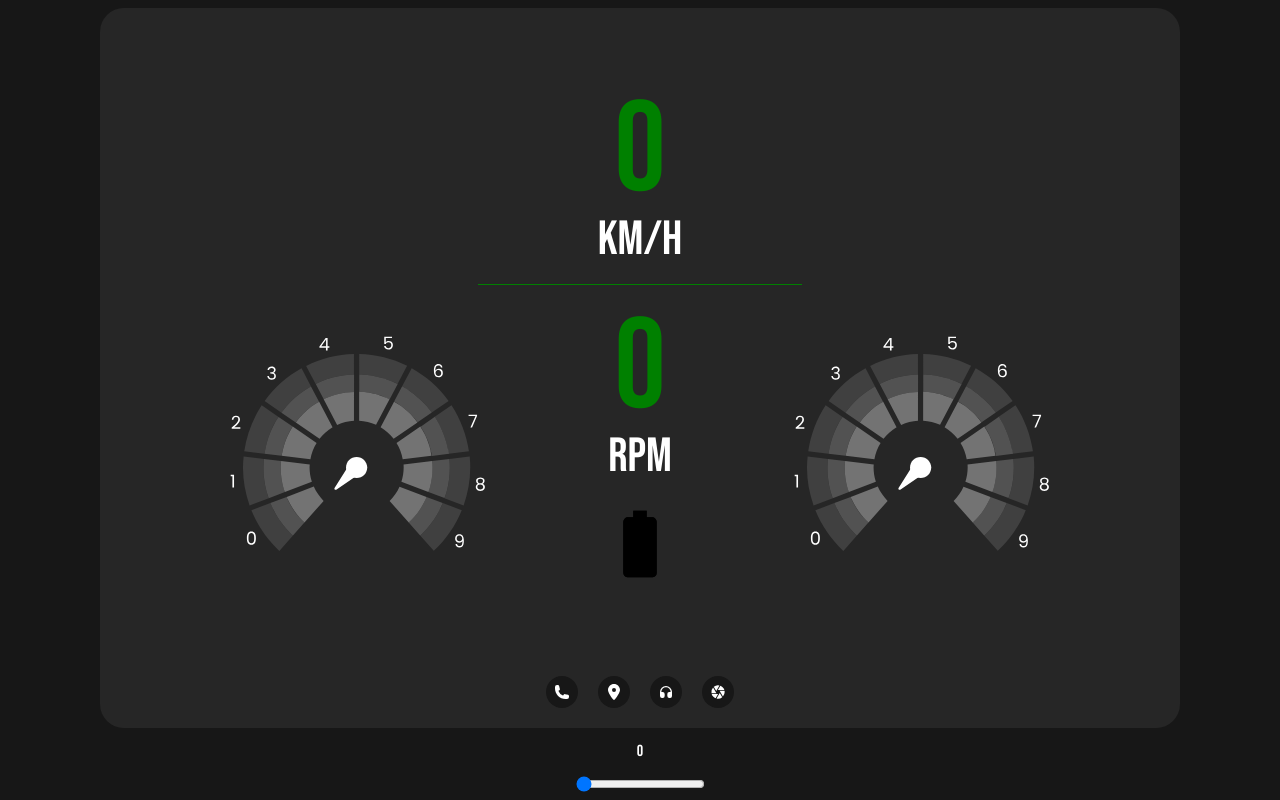
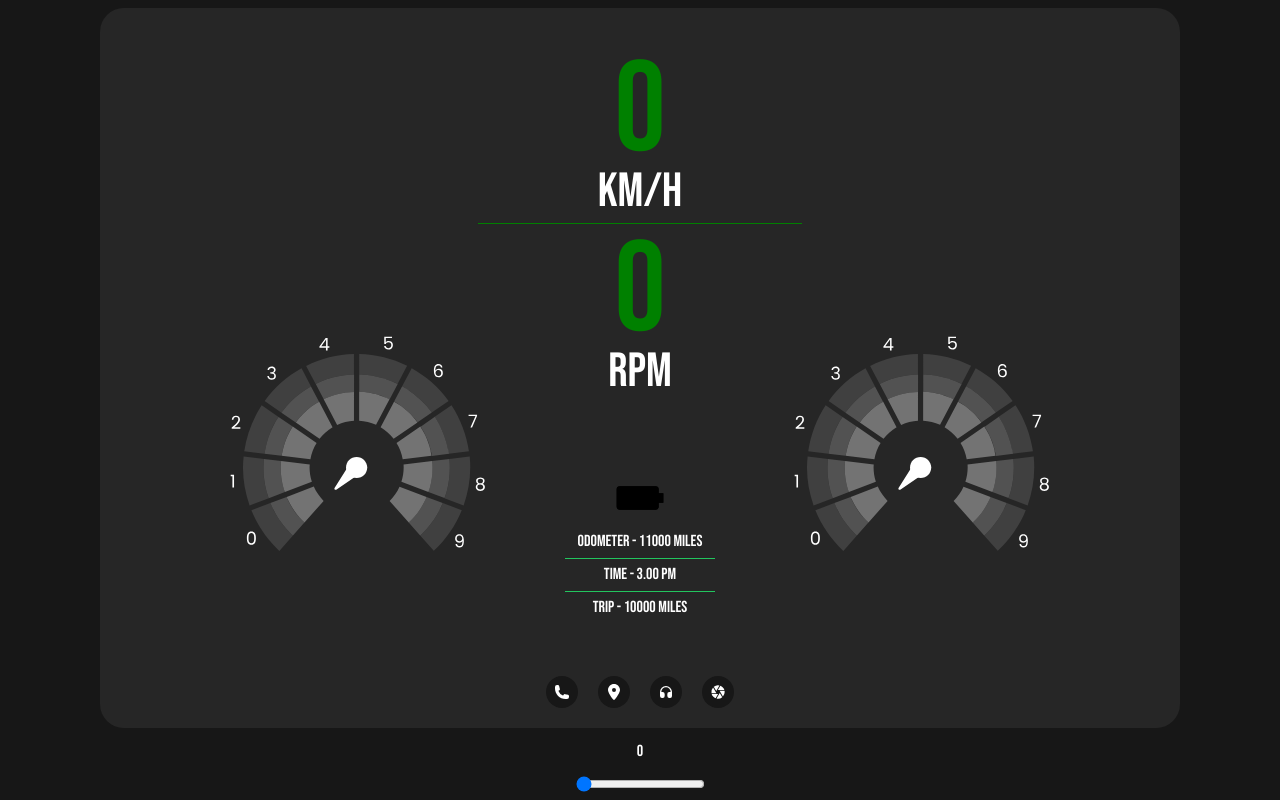
Before and after one commit to HrishikShaji/speedometer, a Next.js app: page / in a window 1280 px wide. Built offline with nearby package versions, Linux system fonts and the light colour scheme.

Commit message:
dashboardone completed

```diff
--- a/components/DashboardOne.tsx
+++ b/components/DashboardOne.tsx
@@ -15,29 +15,59 @@ interface DashboardOneProps {
 }
 
 export const DashboardOne: React.FC<DashboardOneProps> = ({ speed }) => {
-  const textTwoRef = useRef<HTMLHeadingElement>(null);
-  const textRef = useRef<HTMLHeadingElement>(null);
   const hrRef = useRef<HTMLDivElement>(null);
   const [isLocation, setIsLocation] = useState(false);
 
+  const { animation: meterOneAnimation, elementRef: meterOneRef } = usePosition(
+    {
+      top: "50%",
+      left: "2%",
+      duration: 0.5,
+      scale: 0.5,
+    },
+  );
+  const { animation: meterTwoAnimation, elementRef: meterTwoRef } = usePosition(
+    {
+      top: "50%",
+      left: "20%",
+      duration: 0.5,
+      scale: 0.5,
+    },
+  );
+
+  const { animation: speedValueAnimation, elementRef: speedValueRef } =
+    usePosition({
+      top: "60%",
+      left: "25%",
+      duration: 0.5,
+      scale: 0.25,
+    });
+  const { animation: rpmValueAnimation, elementRef: rpmValueRef } = usePosition(
+    {
+      top: "60%",
+      left: "25%",
+      duration: 0.5,
+      scale: 0.25,
+    },
+  );
   useLayoutEffect(() => {
     function animate() {
       if (speed >= 0 && speed < 120) {
-        gsap.to([textRef.current, textTwoRef.current], {
+        gsap.to([speedValueRef.current, rpmValueRef.current], {
           color: "green",
         });
         gsap.to(hrRef.current, {
           backgroundColor: "green",
         });
       } else if (speed >= 120 && speed < 210) {
-        gsap.to([textRef.current, textTwoRef.current], {
+        gsap.to([speedValueRef.current, rpmValueRef.current], {
           color: "yellow",
         });
         gsap.to(hrRef.current, {
           backgroundColor: "yellow",
         });
       } else if (speed >= 210) {
-        gsap.to([textRef.current, textTwoRef.current], {
+        gsap.to([speedValueRef.current, rpmValueRef.current], {
           color: "red",
         });
         gsap.to(hrRef.current, {
@@ -51,39 +81,6 @@ export const DashboardOne: React.FC<DashboardOneProps> = ({ speed }) => {
 
     return () => ctx.kill();
   }, [speed]);
-
-  const { animation: meterOneAnimation, elementRef: meterOneRef } = usePosition(
-    {
-      y: 150,
-      x: -150,
-      duration: 0.5,
-      scale: 0.5,
-    },
-  );
-  const { animation: meterTwoAnimation, elementRef: meterTwoRef } = usePosition(
-    {
-      y: 150,
-      x: -550,
-      duration: 0.5,
-      scale: 0.5,
-    },
-  );
-
-  const { animation: speedValueAnimation, elementRef: speedValueRef } =
-    usePosition({
-      y: 500,
-      x: -432,
-      duration: 0.5,
-      scale: 0.25,
-    });
-  const { animation: rpmValueAnimation, elementRef: rpmValueRef } = usePosition(
-    {
-      y: 300,
-      x: -332,
-      duration: 0.5,
-      scale: 0.25,
-    },
-  );
 
   const { slideRef, slideAnimation } = useSlideInOut();
 
@@ -116,21 +113,24 @@ export const DashboardOne: React.FC<DashboardOneProps> = ({ speed }) => {
 
   return (
     <div className="h-[720px]  w-[1080px] overflow-hidden bg-neutral-800 flex flex-col justify-center items-center rounded-3xl relative">
-      <div className="absolute top-20 flex gap-5 flex-col w-[30%]">
-        <div className="flex flex-col  items-center z-20" ref={speedValueRef}>
-          <h1 ref={textRef} className="text-9xl text-green-500 ">
-            {speed}
-          </h1>
-          <h1 className="text-5xl text-white">Km/h</h1>
-        </div>
-        <div className="h-[1px] w-full bg-green-500" ref={hrRef}></div>
-        <div className="flex flex-col items-center z-20" ref={rpmValueRef}>
-          <h1 ref={textTwoRef} className="text-9xl z-20 text-green-500 ">
-            {speed}
-          </h1>
-          <h1 className="text-5xl text-white">RPM</h1>
-        </div>
-      </div>
+      <h1
+        ref={speedValueRef}
+        className="text-9xl z-20 absolute top-[40px] text-green-500 left-[50%] -translate-x-[50%]"
+      >
+        {speed}
+      </h1>
+      <h1 className="text-5xl text-white absolute top-[160px]">Km/h</h1>
+      <div
+        className="h-[1px] w-[30%] bg-green-500 absolute top-[215px]"
+        ref={hrRef}
+      ></div>
+      <h1
+        ref={rpmValueRef}
+        className="text-9xl z-20 text-green-500  absolute top-[220px] left-[50%] -translate-x-[50%] "
+      >
+        {speed}
+      </h1>
+      <h1 className="text-5xl text-white absolute top-[340px]">RPM</h1>
       <div
         className="w-[300px] absolute z-20 top-[40%] left-[10%]"
         ref={meterOneRef}
@@ -143,8 +143,15 @@ export const DashboardOne: React.FC<DashboardOneProps> = ({ speed }) => {
       >
         <MeterSeven speed={speed} />
       </div>
-      <div className="absolute w-20 -rotate-90 bottom-[20%]">
-        <Battery />
+      <div className="flex text-white  flex-col gap-1 items-center absolute bottom-[15%]">
+        <div className=" w-14  ">
+          <Battery />
+        </div>
+        <h1>Odometer - 11000 Miles</h1>
+        <div className="h-[1px] w-[150px] bg-green-500"></div>
+        <h1>Time - 3.00 pm</h1>
+        <div className="h-[1px] w-[150px] bg-green-500"></div>
+        <h1>Trip - 10000 Miles</h1>
       </div>
       <div className="flex gap-5 absolute bottom-5">
         <div className="bg-neutral-900 text-white rounded-full w-8 h-8 flex justify-center items-center">
--- a/hooks/usePosition.tsx
+++ b/hooks/usePosition.tsx
@@ -2,21 +2,21 @@ import gsap from "gsap";
 import { useLayoutEffect, useRef } from "react";
 
 interface PositionProps {
-  y: number;
-  x: number;
+	top: string;
+	left: string;
 	duration: number;
 	scale: number;
 }
 
-export const usePosition = ({ x, y, duration, scale }: PositionProps) => {
+export const usePosition = ({ top, left, duration, scale }: PositionProps) => {
 	const elementRef = useRef<HTMLDivElement | HTMLHeadingElement>(null);
 	const animation = useRef<gsap.core.Timeline | undefined>();
 	useLayoutEffect(() => {
 		let ctx = gsap.context(() => {
 			animation.current = gsap.timeline({ paused: true });
 			animation.current.to(elementRef.current, {
-        y,
-        x,
+				top,
+				left,
 				duration,
 				scale,
 				transformOrigin: "center center",
```
Lines whose indentation alone changed are shown as unchanged.
